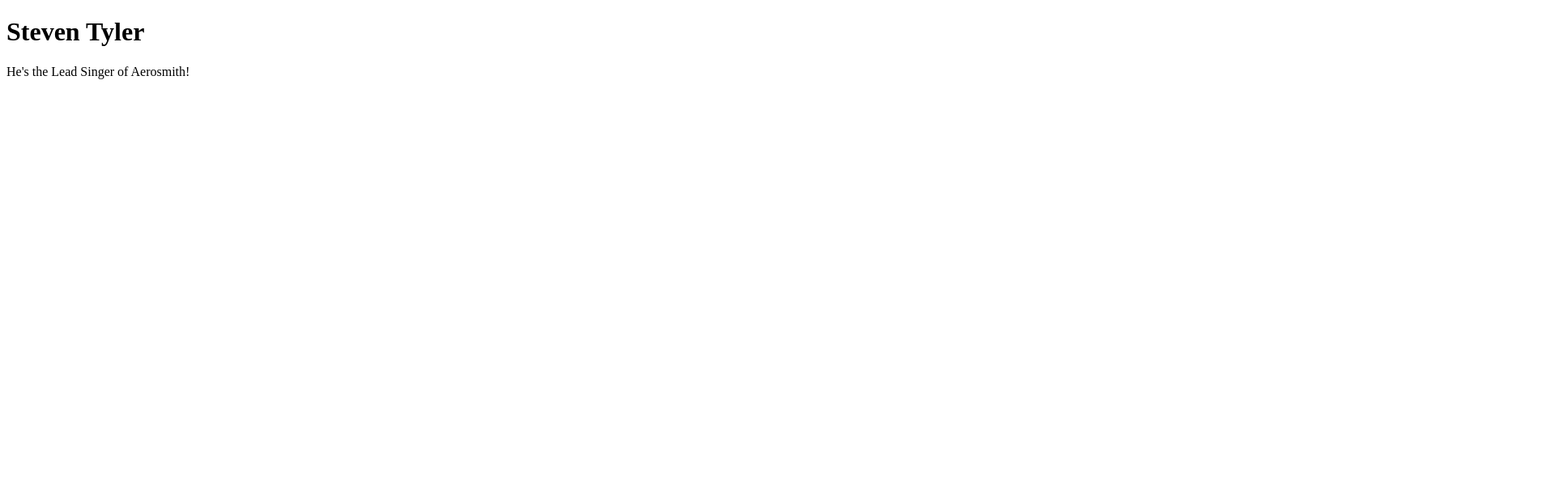
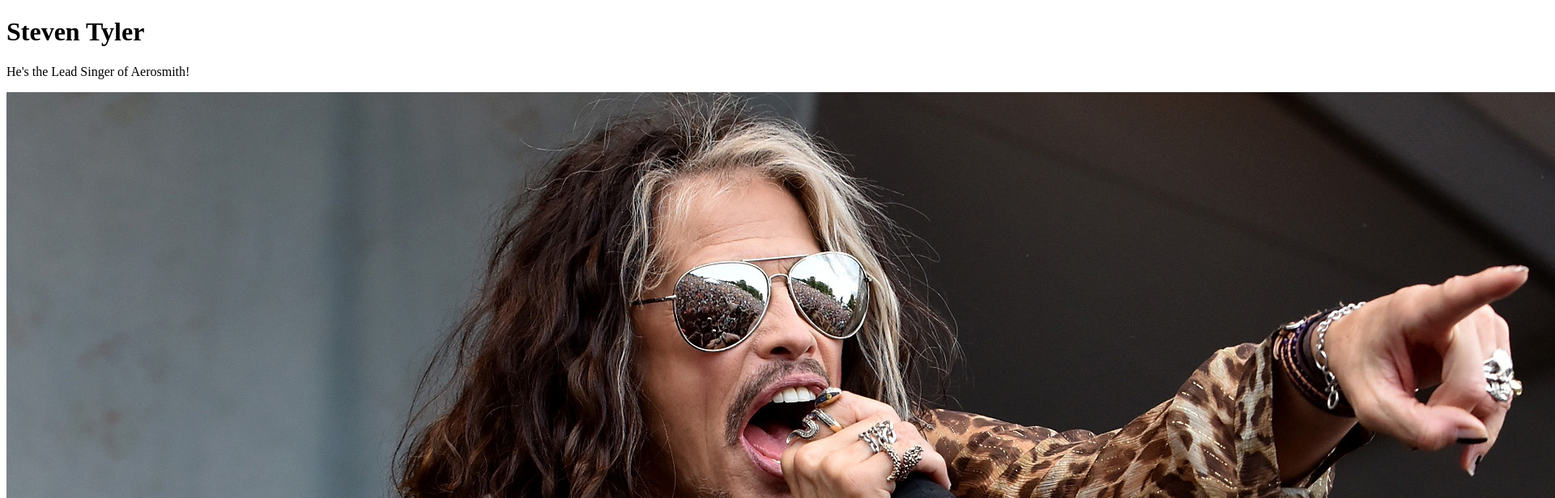
Before and after one commit to jwill076/git-practice, a plain HTML site: page index.html in a window 1280 px wide. Shown: the top 616 px of the page at 81% size, 1920 px wide, since content can reach past the window. Drawn offline with Linux system fonts and the light colour scheme.

Commit message:
Added Image

```diff
--- a/index.html
+++ b/index.html
@@ -11,5 +11,6 @@
     <h1 class="title">Steven Tyler</h1>
 
     <p class="description">He's the Lead Singer of Aerosmith!</p>
-</body>
+
+    <img src="./Aerosmith.jpg">
 </html>
```
Also changed, not shown: Aerosmith.jpg (added).
